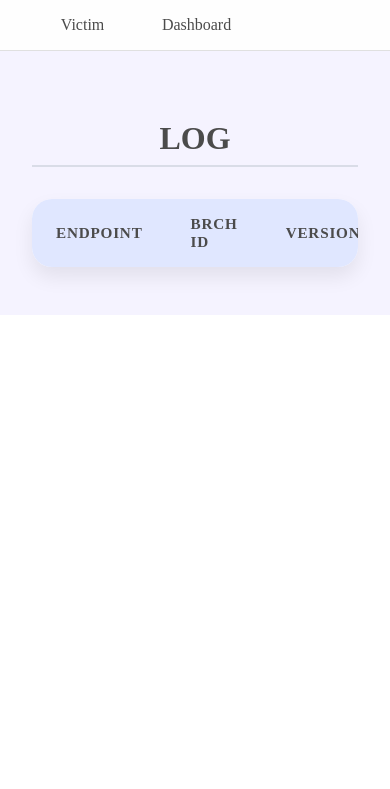
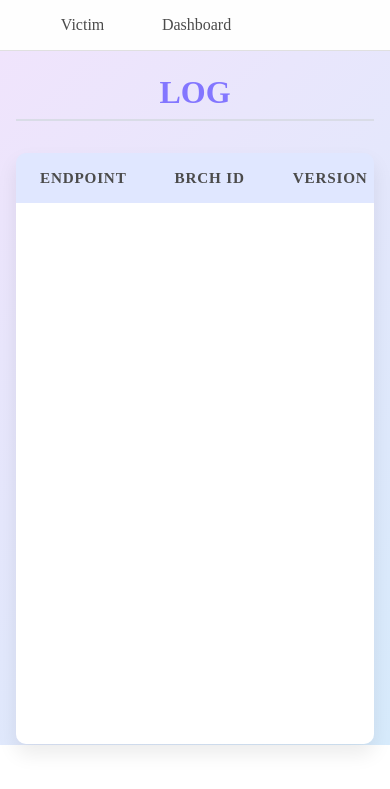
Before and after one commit to yuhano/DeepDetector, a Flask app: page /dashboard in a window 390 px wide. Shown: the top 789 px of the page. Run offline with Flask 3, Linux system fonts and the light colour scheme; data that the repository does not hold is empty; parts of the project's set-up code (start-up, migrations or seed data) failed here and were passed over.

Commit message:
feat: 반응형

```diff
--- a/templates/dashboard.html
+++ b/templates/dashboard.html
@@ -43,13 +43,16 @@
 
         .dashboard {
             padding: 3rem 2rem;
-            background: #f5f3ff;
+            background: linear-gradient(135deg,#f0e4fc, #d7ebfc);
+            @media screen and (max-width: 768px) {
+                padding: 0.1rem 1rem;
+            }
         }
 
         .dashboard-title {
             font-size: 2rem;
             font-weight: 700;
-            color: #4b4b4b;
+            color:  #8376ff;
             margin-bottom: 1.5rem;
             text-align: center;
             border-bottom: 2px solid #d9dce7;
@@ -61,8 +64,13 @@
             background: #ffffff;
             border-radius: 20px;
             box-shadow: 0 10px 20px rgba(0, 0, 0, 0.08);
+            margin-top: 2rem;
             overflow: hidden;
-            margin-top: 2rem;
+            @media screen and (max-width: 768px) {
+                overflow: scroll;
+                height: 70vh;
+                border-radius: 10px;
+            }
         }
 
         .log-table table {
@@ -75,6 +83,7 @@
             padding: 1rem 1.5rem;
             text-align: left;
             font-size: 0.95rem;
+            white-space: nowrap;
         }
 
         .log-table th {
--- a/templates/victim.html
+++ b/templates/victim.html
@@ -41,7 +41,7 @@
             font-weight: 600;
         }
 
-         body {
+        body {
             font-family: 'Inter', sans-serif;
             background-color: #f5f3ff;
             color: #2d2d2d;
@@ -54,7 +54,8 @@
             display: flex;
             justify-content: center;
             align-items: center;
-            height: 100vh;
+            height: calc(100vh - 58px);
+            padding: 0 1rem;
             background: linear-gradient(135deg,#f0e4fc, #d7ebfc);
         }
 
```
